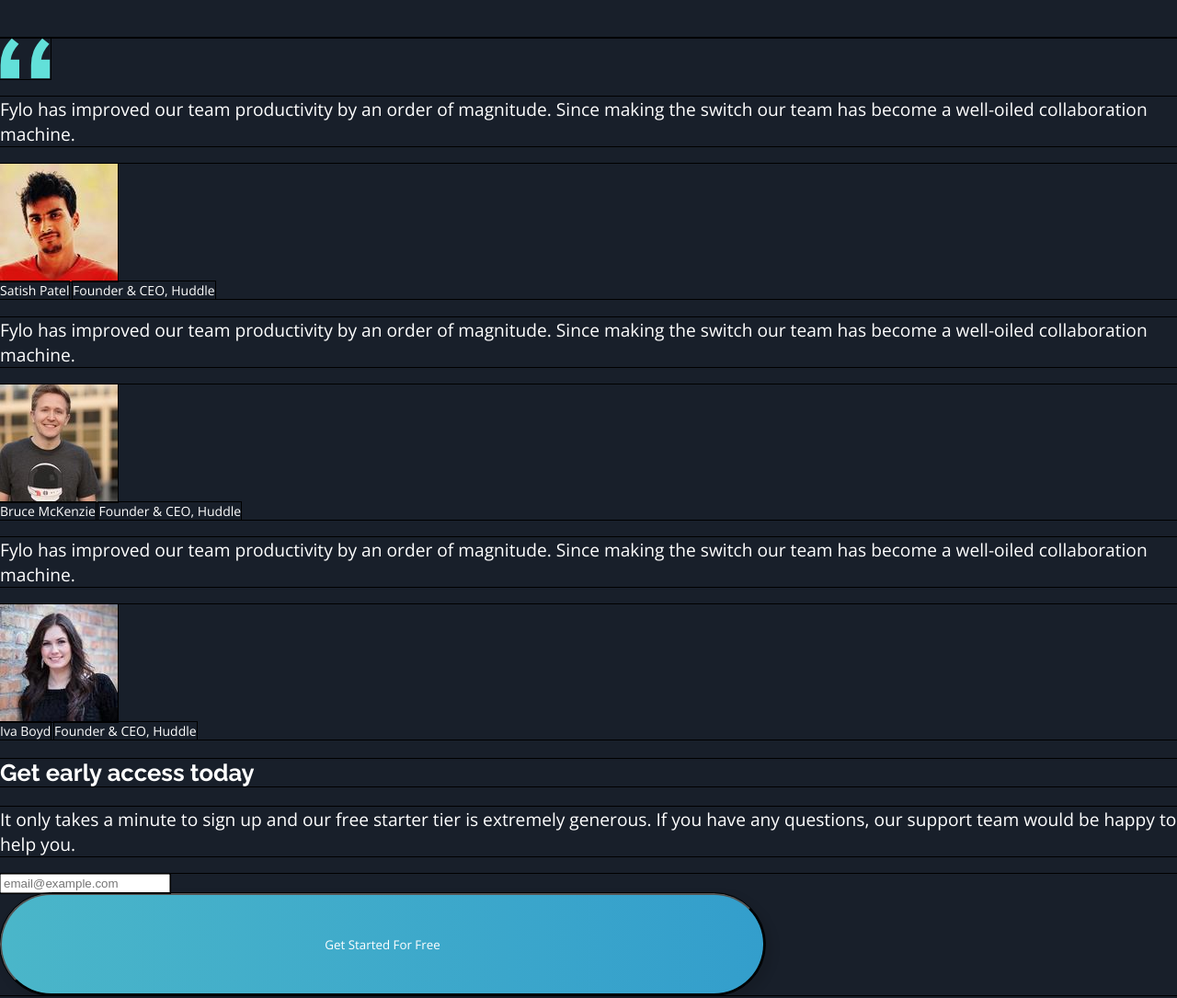
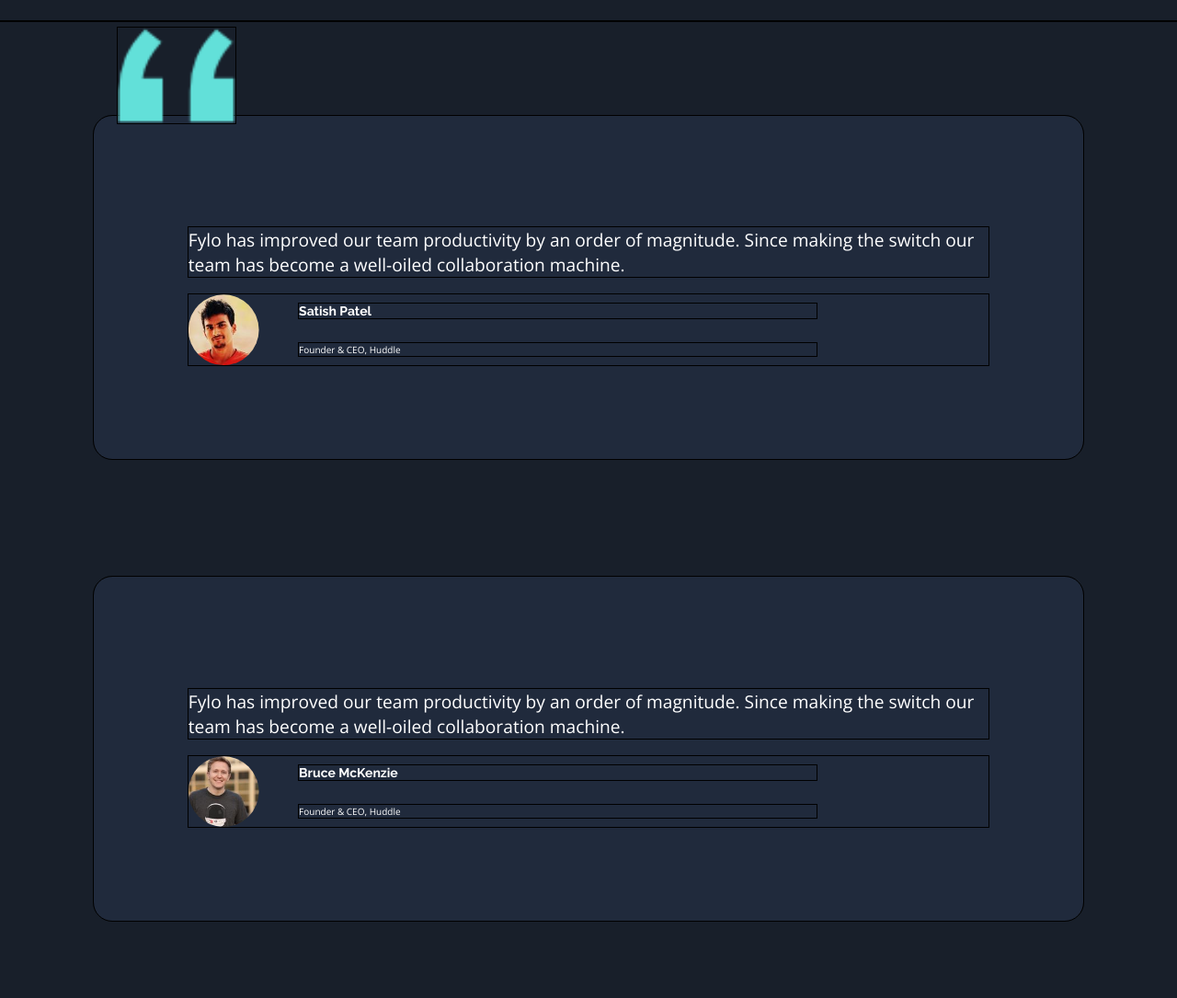
Before and after one commit to TLanetteRose/fylo-landing-page-tlp, a plain HTML site: page index.html in a window 1280 px wide. Shown: the part 4740-5825 px from the top of the page at 92% size. Drawn offline with nearby package versions, Linux system fonts and the light colour scheme.

Commit message:
Updated Testimonials section
Added styling to testimonial section.

```diff
--- a/css/mainstyle.css
+++ b/css/mainstyle.css
@@ -252,7 +252,7 @@ section.main_features .second-feature a {
 section.main_features .second-feature a {
     text-decoration: underline;
     color: hsl(189, 54%, 54%);
-    font-size: 4vw;
+    font-size: 3vw;
     padding-right: 6vw;
     background-image: url(../images/icon-arrow.svg);
     background-position: right center;
@@ -265,3 +265,98 @@ section.main_features .second-feature img {
 }
 
 /* Testimonials */
+
+section.testimonials {
+    position: relative;
+    width: 100%;
+    display: grid;
+    padding: 8vw;
+    justify-content: space-evenly;
+    align-items: baseline;
+    text-align: center;
+    grid-template-columns: 1fr;
+    grid-template-areas:
+        "quote_a"
+        "quote_b"
+        "quote_c";
+    grid-row-gap: 10vw;
+}
+
+section.testimonials .quotemark {
+    position: absolute;
+    left: 10vw;
+    top: .5vw;
+    width: 10vw;
+}
+
+.testimonial {
+    background-color: hsl(219, 30%, 18%);
+    border-radius: 20px;
+    /*box-shadow: 5px 5px 10px 3px rgba(0,0,0,0.1);
+    background-color: #202a3c;*/
+    padding: 8vw;
+    flex: 1;
+    /*box-shadow: 5px 5px 5px 3px hsl(219, 30%, 18%);*/
+}
+
+.testimonial img {
+    width: 6vw;
+    clip-path: circle(50% at 50% 50%);
+    -webkit-clip-path: circle(50% at 50% 50%);
+}
+
+.testimonial p {
+    text-align: left;
+}
+
+.team1 {
+    grid-row: 1;
+    grid-column: 1;
+    grid-area: quote_a;
+}
+
+.team2 {
+    grid-row: 2;
+    grid-column: 1;
+    grid-area: quote_b;
+}
+
+.team3 {
+    grid-row: 3;
+    grid-column: 1;
+    grid-area: quote_c;
+}
+
+.profile {
+    display: grid;
+    justify-content: start;
+    align-items: center;
+    text-align: left;
+    grid-template-columns: 6.4vw 44vw;
+    grid-template-areas: "tm-pic tm-name" "tm-pic tm-role";
+    grid-row-gap: .5vw;
+    column-gap: 3vw;
+    color: white;
+}
+
+.profile .team_member {
+    grid-row: 1;
+    grid-column: 2;
+    grid-area: tm-name;
+    font-family: "Raleway", sans-serif;
+    font-weight: 700;
+}
+
+.profile .job_title {
+    grid-row: 2;
+    grid-column: 2;
+    grid-area: tm-role;
+    font-family: "Open Sans", sans-serif;
+    font-size: 10px;
+}
+
+.profile .profile_image {
+    grid-row: 1;
+    grid-column: 1;
+    grid-area: tm-pic;
+}
```
Also changed, not shown: css/mediaqueries.css (line endings or trailing spaces).
